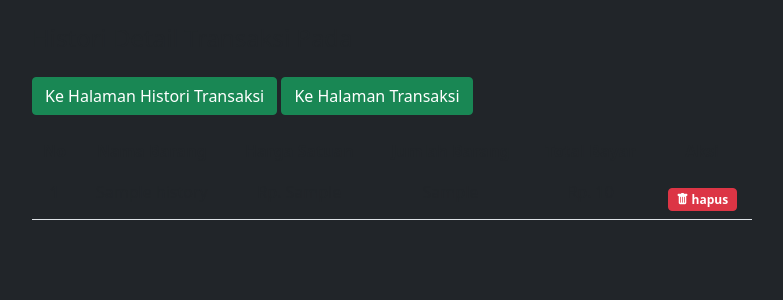
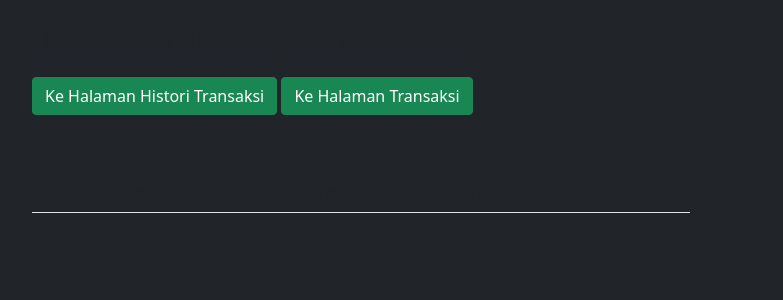
Before and after one commit to fachridp/alfas-makassar, a Node server app: page /history_detail_transactions/2020-01-15 in a window 1280 px wide. Shown: the part 56-356 px from the top of the page, without its empty margins (62-845 px from the left). Run offline with Node 20, Linux system fonts and the light colour scheme; tables that the repository leaves empty hold one stand-in row (values such as "Sample post"); some libraries are stand-ins or nearby versions.

Commit message:
make it better

```diff
--- a/views/history_detail_transactions.ejs
+++ b/views/history_detail_transactions.ejs
@@ -23,23 +23,6 @@
               <td>Rp. <%= historyTransaction.harga_satuan %></td>
                 <td><%= historyTransaction.jumlah_barang %></td>
                 <td>Rp. <%= historyTransaction.total_bayar %></td>
-                <td>
-                  <form action="/history_detail_transactions?_method=DELETE" method="POST">
-                    <input
-                      type="hidden"
-                      name="nama_barang"
-                      value="<%= historyTransaction.nama_barang %>"
-                    />
-                    <button
-                      type="submit"
-                      class="btn btn-danger badge mt-2"
-                      onclick="return confirm('Yakin?');"
-                    >
-                      <i class="bi bi-trash-fill"></i>
-                      hapus
-                    </button>
-                  </form>
-                </td>
             </tr>
             <% }) %>
           </tbody>
```
